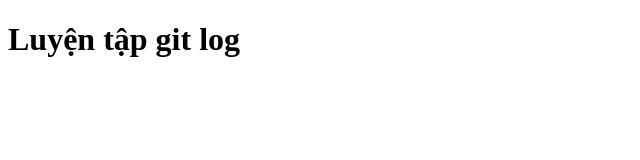
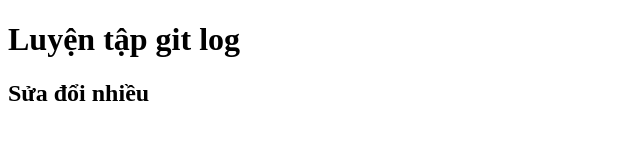
Before and after one commit to Tinii1601/du-an-5-html, a plain HTML site: page index.html in a window 1280 px wide. Shown: the whole page, without its empty margins (0-640 px from the left). Drawn offline with Linux system fonts and the light colour scheme.

Commit message:
1. Sửa đổi nhanh oidoioi lan1

```diff
--- a/index.html
+++ b/index.html
@@ -7,5 +7,6 @@
   </head>
   <body>
     <h1>Luyện tập git log</h1>
+    <h2>Sửa đổi nhiều</h2>
   </body>
 </html>
```
